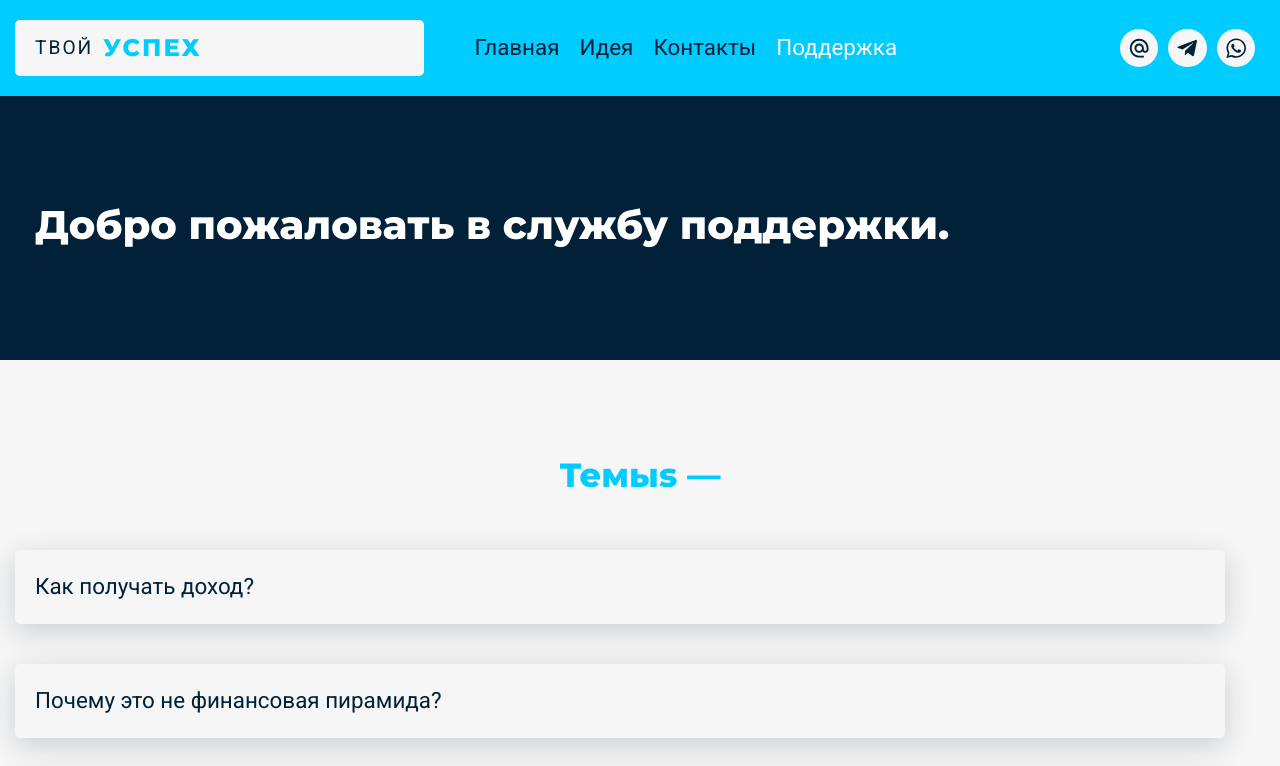
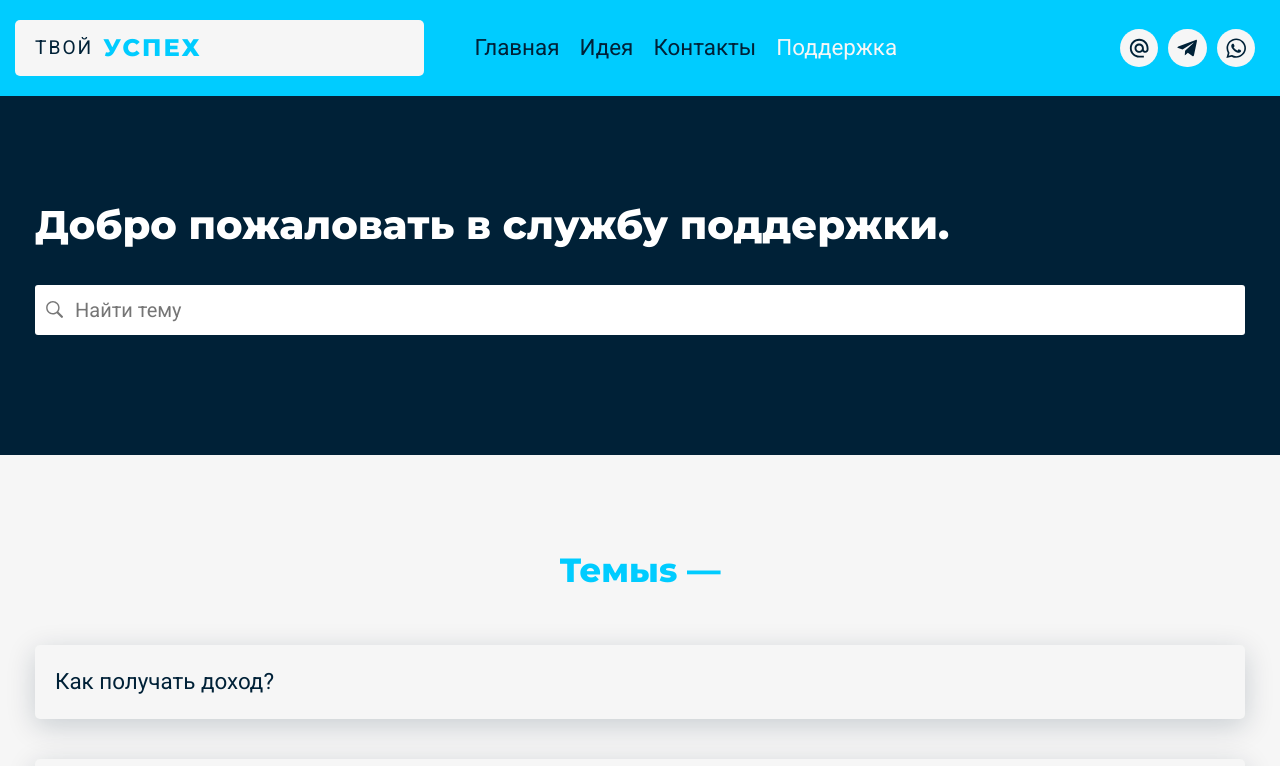
Before and after one commit to Binatik/your-success, a React app: page /#/supports in a window 1280 px wide. Shown: the top 766 px of the page. Built offline with nearby package versions, Linux system fonts and the light colour scheme.

Commit message:
добавлен поиск в поддержке

```diff
--- /dev/null
+++ b/src/components/UI/Search.jsx
@@ -0,0 +1,51 @@
+import React from "react";
+import styled from "styled-components";
+import { GoSearch } from "react-icons/go";
+import { Label } from "@src/store/styled/components/others";
+
+const Search = ({ inputValue, setInputValue, handleSubmit }) => {
+
+  return (
+    <>
+      <Form onSubmit={handleSubmit}>
+        <Label>
+          <GoSearchAbsolute />
+          <InputAbsolute
+            onChange={event => setInputValue(event.target.value)}
+            value={inputValue}
+            type="text"
+            placeholder="Найти тему"
+            autocomplete="off"
+          />
+        </Label>
+      </Form>
+    </>
+  );
+};
+
+const Form = styled.form`
+  margin: 30px 0;
+  width: 100%;
+`;
+
+const GoSearchAbsolute = styled(GoSearch)`
+  position: absolute;
+  color: #00000088;
+  font-size: 18px;
+  left: 10px;
+  z-index: 1;
+`;
+
+const InputAbsolute = styled.input`
+  position: absolute;
+  padding: 0 40px;
+  border-radius: 3px;
+  font-size: 20px;
+  left: 0;
+  top: 0;
+  width: 100%;
+  height: 100%;
+  background-color: #fff;
+`;
+
+export { Search };
--- a/src/components/section/Section.jsx
+++ b/src/components/section/Section.jsx
@@ -35,6 +35,7 @@ const Section = ({ articles, title, bg, anchor, colSize, children, ...props }) =
 
 Section.Section = styled.section`
   padding: 80px 0;
+  min-height: 500px;
   background: ${props => props.bg};
 `;
 
--- a/src/pages/supports/Post.jsx
+++ b/src/pages/supports/Post.jsx
@@ -13,6 +13,7 @@ import { GridWrapper } from "@cmp/section/GridWrapper";
 import { MainCard } from "@cmp/UI/MainCard";
 import { Section } from "@cmp/section/Section";
 import { RouterCard } from "@cmp/UI/RouterCard";
+import { Search } from "@cmp/UI/Search";
 
 const Post = () => {
   const dispatch = useDispatch();
@@ -48,6 +49,7 @@ const Post = () => {
           title="Другие темы &mdash;"
         >
           <Center>
+          {/* <Search /> */}
             <SecondaryRouterButtonLink onClick={scrollStartPage} to="/supports">
               Вернуться в поддержку ➜
             </SecondaryRouterButtonLink>
--- a/src/pages/supports/Supports.jsx
+++ b/src/pages/supports/Supports.jsx
@@ -1,35 +1,61 @@
-import React from "react";
-import { useSelector } from "react-redux";
+import React, { useState } from "react";
+import { useSelector, useDispatch } from "react-redux";
+import { useSearchParams } from "react-router-dom";
 
 import { PrimaryText } from "@src/store/styled/components/texts";
 import { Center } from "@src/store/styled/components/others";
 import { getPostsState } from "@src/store/redux";
+import { filteredQuery } from "@src/store/redux/slice/posts";
 
 import { Printing } from "@cmp/UI/Printing";
 import { Section } from "@cmp/section/Section";
 
 import { RouterCard } from "@cmp/UI/RouterCard";
-
+import { Search } from "@cmp/UI/Search";
 
 const Supports = () => {
-  const { supports } = useSelector(getPostsState)
+  const dispatch = useDispatch();
+  const [searchParams, setSearchParams] = useSearchParams();
+  const postQuery = searchParams.get("title") || "";
+  const [inputValue, setInputValue] = useState(postQuery);
+
+  const { filteredQuerySupports, supports } = useSelector(getPostsState);
+
+  function submitQuery(event) {
+    event.preventDefault();
+
+    dispatch(filteredQuery({ inputValue }));
+
+    const queryParams = {};
+    if (inputValue.length) queryParams.title = inputValue;
+
+    setSearchParams(queryParams);
+  }
+
+  function isFilterQuery() {
+    if (filteredQuerySupports.length === 0 && postQuery === "") {
+      return supports;
+    } else {
+      return filteredQuerySupports;
+    }
+  }
 
   return (
     <>
-      <Printing texts={["Добро пожаловать в службу поддержки."]} bg="#002137" color="#fff"></Printing>
+      <Printing texts={["Добро пожаловать в службу поддержки."]} bg="#002137" color="#fff">
+        <Search inputValue={inputValue} setInputValue={setInputValue} handleSubmit={submitQuery} />
+      </Printing>
       <Section
         Component={RouterCard}
         ComponentProps={{ isCenter: false, isGrow: false }}
         grid="col1"
         colSize="auto"
         anchor="tasks"
-        articles={supports}
+        articles={isFilterQuery()}
         bg="#F6F6F6"
         title="Темыs &mdash;"
       >
-        <Center>
-          <PrimaryText>Еще немного, поиск скоро будет готов!</PrimaryText>
-        </Center>
+        <Center>{filteredQuerySupports.length === 0 && <PrimaryText>На ваш поисковый запрос ничего не найдено.</PrimaryText>}</Center>
       </Section>
     </>
   );
--- a/src/store/redux/slice/posts.js
+++ b/src/store/redux/slice/posts.js
@@ -178,12 +178,27 @@ const initialState = {
   ],
 
   filteredSupports: [],
+
+  filteredQuerySupports: [],
 };
 
 const posts = createSlice({
   name: "posts",
   initialState,
   reducers: {
+    filteredQuery(state, actions) {
+      const { inputValue:postQuery  } = actions.payload;
+
+      state.filteredQuerySupports = state.supports.filter(element => {
+        const lowerCasePostQuery = postQuery.toLowerCase();
+        const elementLowerCase = element.title.toLowerCase();
+
+        if (elementLowerCase.includes(lowerCasePostQuery)) {
+          return element;
+        }
+      });
+    },
+
     removeActivePost(state, actions) {
       const { id } = actions.payload;
 
@@ -192,5 +207,5 @@ const posts = createSlice({
   },
 });
 
-export const { removeActivePost } = posts.actions;
+export const { removeActivePost, filteredQuery } = posts.actions;
 export default posts.reducer;
--- a/src/store/styled/components/others.js
+++ b/src/store/styled/components/others.js
@@ -1,7 +1,7 @@
 import styled from "styled-components";
 
 export const Grid = styled.div`
-  padding: 0 40px 0 0;
+  padding: 0 20px 0 20px;
   margin: 20px 0;
   flex: 0 0 ${props => props.theme.grid[props.col]};
 
@@ -47,3 +47,11 @@ export const FlexItems = styled.div`
     flex-wrap: wrap;
   }
 `;
+
+export const Label = styled.label`
+  position: relative;
+  display: flex;
+  flex-direction: column;
+  justify-content: center;
+  height: 50px;
+`;
```
